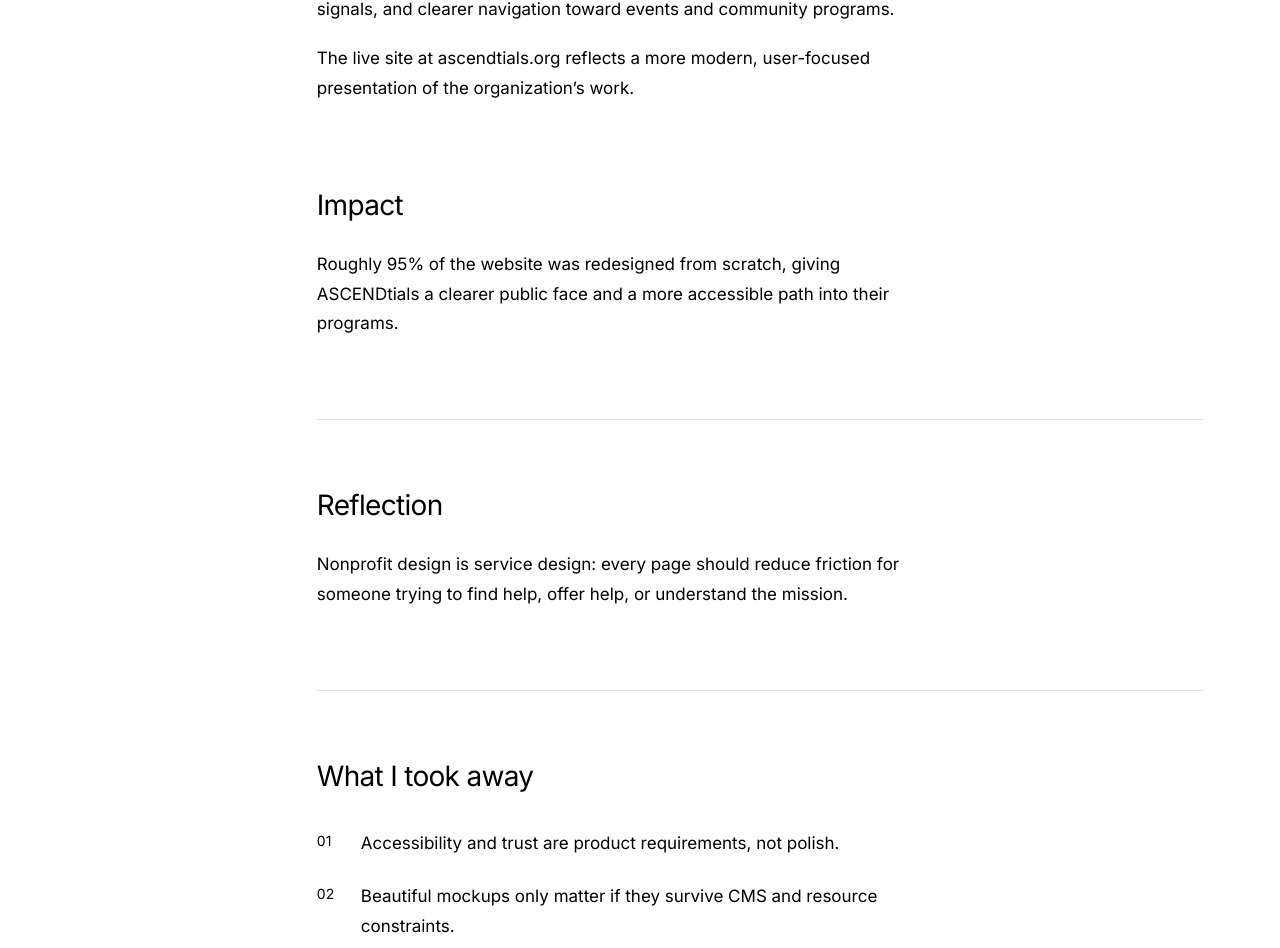
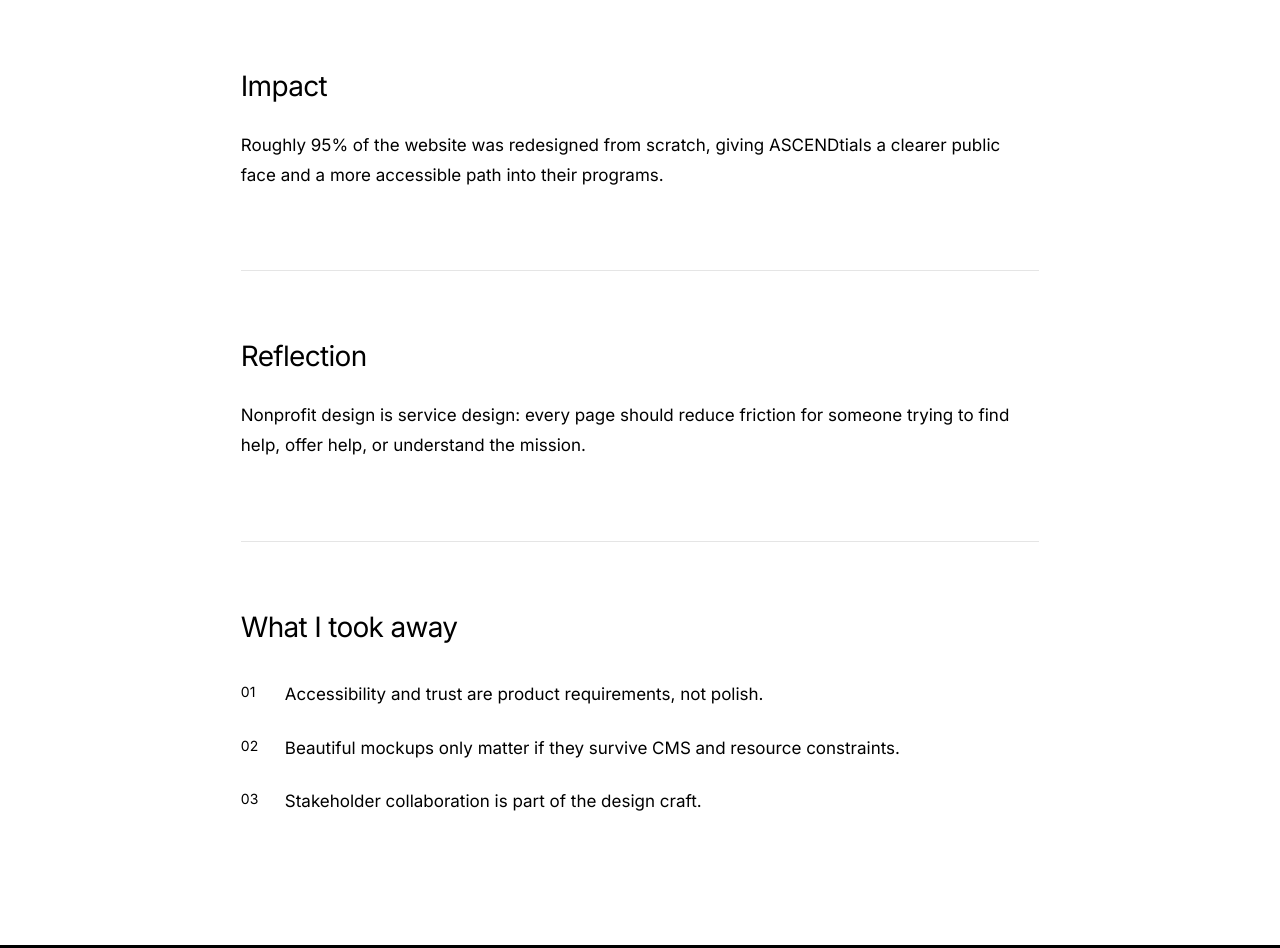
Before and after one commit to anagha166/Portfolio, a React (Vite) app: page /projects/ascendtials in a window 1280 px wide. Shown: the part 2796-3744 px from the top of the page. Built offline with nearby package versions, Linux system fonts and the light colour scheme.

Commit message:
minor layout edits (centering, etc)

```diff
--- a/src/components/branding/Ds3CaseStudy.tsx
+++ b/src/components/branding/Ds3CaseStudy.tsx
@@ -82,7 +82,7 @@ const graphics = [
 
 function Prose({ children }: { children: ReactNode }) {
   return (
-    <div className="mt-6 max-w-[38rem] space-y-5 text-[1.0625rem] leading-[1.75]">{children}</div>
+    <div className="mt-6 space-y-5 text-[1.0625rem] leading-[1.75]">{children}</div>
   )
 }
 
@@ -218,10 +218,10 @@ export function Ds3CaseStudy() {
           </div>
         </header>
 
-        <div className="mt-24 grid gap-12 lg:grid-cols-[11rem_minmax(0,1fr)] lg:gap-16">
+        <div className="mt-24 lg:grid lg:grid-cols-[8.75rem_minmax(0,1fr)_8.75rem] lg:gap-x-6">
           <StickyTOC items={toc} />
 
-          <div className="min-w-0 max-w-4xl space-y-20">
+          <div className="min-w-0 space-y-20">
             <Section id="brief" index="01" title="The brief">
               <Prose>
                 <p>
@@ -270,7 +270,7 @@ export function Ds3CaseStudy() {
                   internships, art, food, and people, and closes on the fall GBM.
                 </p>
               </Prose>
-              <div className="mx-auto mt-10 grid max-w-3xl grid-cols-1 gap-4 sm:grid-cols-3 sm:gap-3">
+              <div className="mt-10 grid grid-cols-1 gap-4 sm:grid-cols-3 sm:gap-3">
                 {graphics.map((piece) => (
                   <Shot
                     key={piece.src}
@@ -289,7 +289,7 @@ export function Ds3CaseStudy() {
                   Two pieces of motion, generating hype and engagement for our organization. Directed by me and edited on Capcut.
                 </p>
               </Prose>
-              <div className="mx-auto mt-10 grid max-w-2xl grid-cols-1 gap-4 sm:grid-cols-2 sm:items-start">
+              <div className="mt-10 grid grid-cols-1 gap-4 sm:grid-cols-2 sm:items-start">
                 <Reel
                   src={fallGbm}
                   label="Fall GBM promo reel for 2025 to 2026"
@@ -315,7 +315,7 @@ export function Ds3CaseStudy() {
                   event reminder.
                 </p>
               </Prose>
-              <div className="mx-auto mt-10 grid max-w-2xl grid-cols-1 gap-4 sm:grid-cols-2 sm:items-start">
+              <div className="mt-10 grid grid-cols-1 gap-4 sm:grid-cols-2 sm:items-start">
                 <Shot
                   src={quizStory}
                   alt="Instagram story quiz on code tracing, with a recursive function and live poll results."
@@ -358,6 +358,7 @@ export function Ds3CaseStudy() {
               </Prose>
             </section>
           </div>
+          <div className="hidden lg:block" aria-hidden="true" />
         </div>
       </div>
     </motion.article>
--- a/src/components/branding/RrCaseStudy.tsx
+++ b/src/components/branding/RrCaseStudy.tsx
@@ -50,7 +50,7 @@ const packet = [
 
 function Prose({ children }: { children: ReactNode }) {
   return (
-    <div className="mt-6 max-w-[38rem] space-y-5 text-[1.0625rem] leading-[1.75]">{children}</div>
+    <div className="mt-6 space-y-5 text-[1.0625rem] leading-[1.75]">{children}</div>
   )
 }
 
@@ -153,10 +153,10 @@ export function RrCaseStudy() {
           </dl>
         </header>
 
-        <div className="mt-24 grid gap-12 lg:grid-cols-[11rem_minmax(0,1fr)] lg:gap-16">
+        <div className="mt-24 lg:grid lg:grid-cols-[8.75rem_minmax(0,1fr)_8.75rem] lg:gap-x-6">
           <StickyTOC items={toc} />
 
-          <div className="min-w-0 max-w-4xl space-y-20">
+          <div className="min-w-0 space-y-20">
             <Section id="brief" index="01" title="The brief">
               <Prose>
                 <p>
@@ -255,6 +255,7 @@ export function RrCaseStudy() {
               </Prose>
             </section>
           </div>
+          <div className="hidden lg:block" aria-hidden="true" />
         </div>
       </div>
     </motion.article>
--- a/src/components/case-study/CaseStudySection.tsx
+++ b/src/components/case-study/CaseStudySection.tsx
@@ -34,7 +34,7 @@ export function CaseStudySection({ section }: CaseStudySectionProps) {
         {section.content.map((paragraph) => (
           <p
             key={paragraph.slice(0, 40)}
-            className="max-w-[38rem] text-[1.0625rem] leading-[1.75] text-black/75"
+            className="text-[1.0625rem] leading-[1.75] text-black/75"
           >
             {renderParagraphWithHoverPreviews(paragraph, section.hoverPreviews)}
           </p>
@@ -61,7 +61,7 @@ export function CaseStudySection({ section }: CaseStudySectionProps) {
           {section.contentAfter.map((paragraph) => (
             <p
               key={paragraph.slice(0, 40)}
-              className="max-w-[38rem] text-[1.0625rem] leading-[1.75] text-black/75"
+              className="text-[1.0625rem] leading-[1.75] text-black/75"
             >
               {renderParagraphWithHoverPreviews(paragraph, section.hoverPreviews)}
             </p>
--- a/src/components/case-study/PullQuote.tsx
+++ b/src/components/case-study/PullQuote.tsx
@@ -8,7 +8,7 @@ interface PullQuoteProps {
 export function PullQuote({ quote }: PullQuoteProps) {
   return (
     <motion.blockquote
-      className="my-12 max-w-[34rem]"
+      className="my-12"
       initial={{ opacity: 0, y: 8 }}
       whileInView={{ opacity: 1, y: 0 }}
       viewport={{ once: true, margin: '-10%' }}
--- a/src/pages/CaseStudyPage.tsx
+++ b/src/pages/CaseStudyPage.tsx
@@ -28,10 +28,10 @@ export function CaseStudyPage() {
       <div className="mx-auto max-w-6xl">
         <CaseStudyHero study={study} />
 
-        <div className="mt-24 grid gap-12 lg:grid-cols-[11rem_minmax(0,1fr)] lg:gap-16">
+        <div className="mt-24 lg:grid lg:grid-cols-[8.75rem_minmax(0,1fr)_8.75rem] lg:gap-x-6">
           <StickyTOC items={tocItems} />
 
-          <div className="min-w-0 max-w-4xl space-y-20">
+          <div className="min-w-0 space-y-20">
             {study.sections.map((section) => (
               <CaseStudySection key={section.id} section={section} />
             ))}
@@ -48,7 +48,7 @@ export function CaseStudyPage() {
                   {study.reflection.map((paragraph) => (
                     <p
                       key={paragraph.slice(0, 40)}
-                      className="max-w-[38rem] text-[1.0625rem] leading-[1.75] text-black/75"
+                      className="text-[1.0625rem] leading-[1.75] text-black/75"
                     >
                       {paragraph}
                     </p>
@@ -74,7 +74,7 @@ export function CaseStudyPage() {
                       >
                         {String(i + 1).padStart(2, '0')}
                       </span>
-                      <p className="max-w-[34rem] text-[1.0625rem] leading-[1.75] text-black/75">
+                      <p className="text-[1.0625rem] leading-[1.75] text-black/75">
                         {lesson}
                       </p>
                     </li>
@@ -83,6 +83,7 @@ export function CaseStudyPage() {
               </section>
             )}
           </div>
+          <div className="hidden lg:block" aria-hidden="true" />
         </div>
       </div>
     </motion.article>
```
